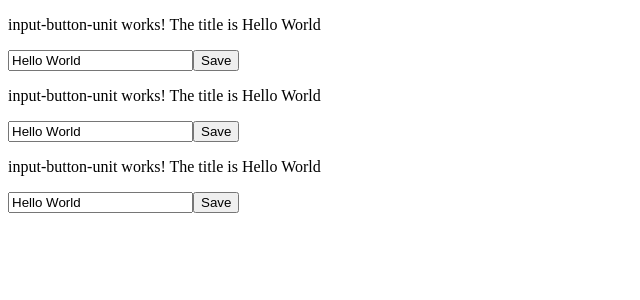
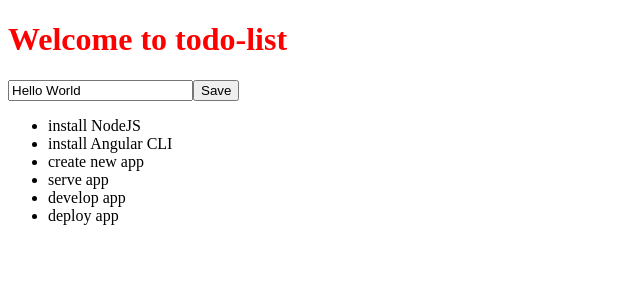
Before and after one commit to AislingBotkin/ng-girls-todo, an Angular app: page / in a window 1280 px wide. Shown: the top 300 px of the page, without its empty margins (0-640 px from the left). Built offline with nearby package versions, Linux system fonts and the light colour scheme.

Commit message:
Your Message

```diff
--- a/src/app/app.component.ts
+++ b/src/app/app.component.ts
@@ -3,12 +3,28 @@ import { Component } from '@angular/core';
 @Component({
   selector: 'app-root',
   template: `
+    <h1>
+      Welcome to {{ title }}
+    </h1>
+
     <app-input-button-unit></app-input-button-unit>
-    <app-input-button-unit></app-input-button-unit>
-    <app-input-button-unit></app-input-button-unit>
+
+    <ul>
+      <li *ngFor="let todoItem of todoList">
+        {{ todoItem.title }}
+      </li>
+    </ul>
   `,
   styleUrls: ['./app.component.css']
 })
 export class AppComponent {
   title = 'todo-list';
+  todoList = [
+    {title: 'install NodeJS'},
+    {title: 'install Angular CLI'},
+    {title: 'create new app'},
+    {title: 'serve app'},
+    {title: 'develop app'},
+    {title: 'deploy app'},
+  ];
 }
--- a/src/app/input-button-unit/input-button-unit.component.ts
+++ b/src/app/input-button-unit/input-button-unit.component.ts
@@ -3,14 +3,12 @@ import { Component, OnInit } from '@angular/core';
 @Component({
   selector: 'app-input-button-unit',
   template: `
-    <p>
-      input-button-unit works!
-      The title is {{ title }}
-    </p>
 
-    <input [value]="title"
-           (keyup.enter)="changeTitle($event.target.value)">
-    <button (click)="changeTitle('Please Do Not Click This Button Again')">
+    <input #inputElementRef
+           [value]="title"
+           (keyup.enter)="changeTitle(inputElementRef)">
+
+    <button (click)="changeTitle(inputElementRef)">
       Save
     </button>
   `,
@@ -24,7 +22,8 @@ export class InputButtonUnitComponent implements OnInit {
   ngOnInit() {
   }
 
-  changeTitle(newTitle: string) {
-    this.title = newTitle;
+  changeTitle(inputElementReference) {
+    console.log(inputElementReference);
+    this.title = inputElementReference.value;
   }
 }
```
